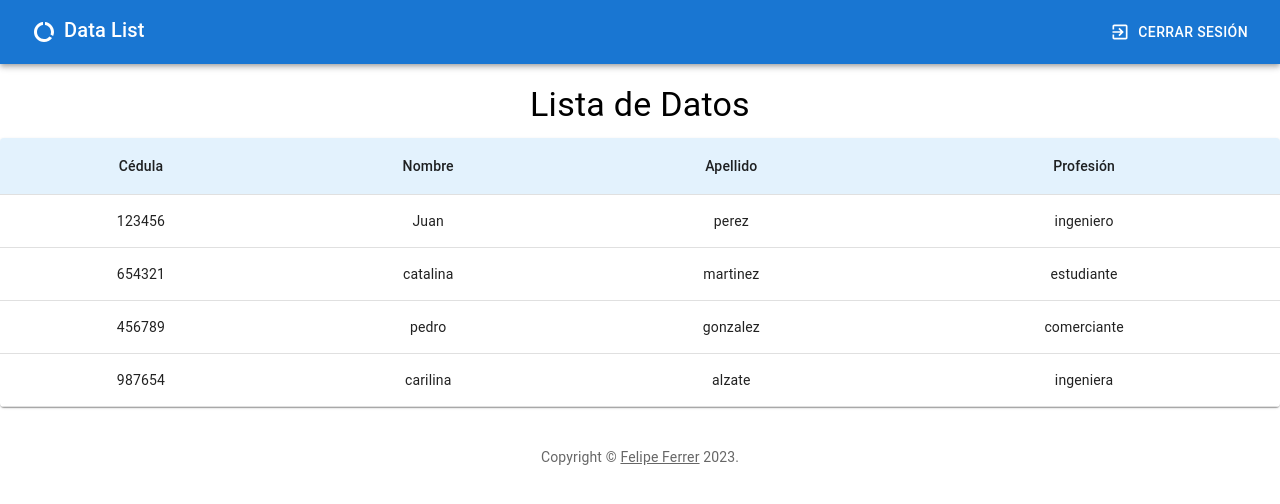
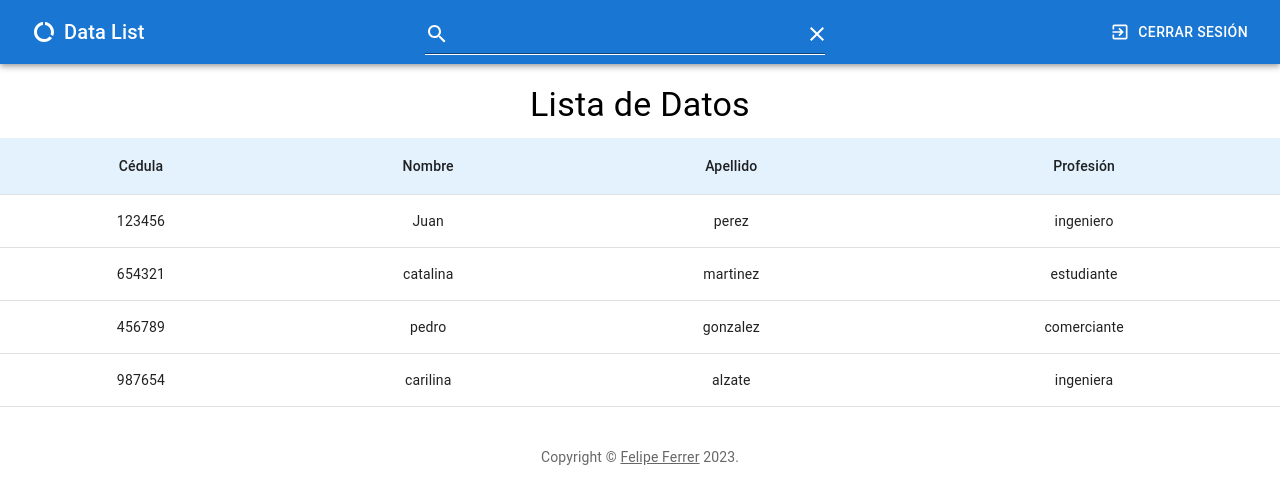
Before and after one commit to feerny/Prueba-E-Deas, a React (Create React App) app: page /home in a window 1280 px wide. Shown: the top 504 px of the page. Built offline with nearby package versions, Linux system fonts and the light colour scheme; no server answers; sample sign-in values are in the browser's storage.

Commit message:
termine todas validaciones el filtro, agrege scroll y fije fila principal de tabla

```diff
--- a/src/components/dataList/DataList.jsx
+++ b/src/components/dataList/DataList.jsx
@@ -1,19 +1,52 @@
 import React, { useState, useEffect } from 'react';
 import { connect } from 'react-redux';
-import { Table, TableBody, TableCell, TableContainer, TableHead, TableRow, Paper, Typography, IconButton, Dialog, DialogTitle, DialogContent, DialogActions, Button } from '@mui/material';
+import {
+  Table,
+  TableBody,
+  TableCell,
+  TableContainer,
+  TableHead,
+  TableRow,
+  Typography,
+  IconButton,
+  Dialog,
+  DialogTitle,
+  DialogContent,
+  DialogActions,
+  Button,
+} from '@mui/material';
 import { Edit, Save, Delete, Close } from '@mui/icons-material';
 import { setDataList } from '../../redux/actions';
 
-function DataList({ dataList, setDataList, user }) {
+function DataList({ dataList, setDataList, user, dataFilter }) {
   const [editingRowId, setEditingRowId] = useState(null);
   const [editedDataList, setEditedDataList] = useState(dataList);
   const [deleteDialogOpen, setDeleteDialogOpen] = useState(false);
   const [deletingRowId, setDeletingRowId] = useState(null);
   const [reloadComponent, setReloadComponent] = useState(false);
+  const [filteredDataList, setFilteredDataList] = useState([]);
 
   useEffect(() => {
     setEditedDataList(dataList);
   }, [dataList, reloadComponent]);
+
+  useEffect(() => {
+    if (dataFilter === '') {
+      setFilteredDataList(editedDataList);
+    } else {
+      const filteredList = editedDataList.filter((data) => {
+        const { cedula, nombre, apellido, profesion } = data;
+        const filterValue = dataFilter.toLowerCase();
+        return (
+          cedula.toLowerCase().includes(filterValue) ||
+          nombre.toLowerCase().includes(filterValue) ||
+          apellido.toLowerCase().includes(filterValue) ||
+          profesion.toLowerCase().includes(filterValue)
+        );
+      });
+      setFilteredDataList(filteredList);
+    }
+  }, [dataFilter, editedDataList]);
 
   const handleEdit = (rowId) => {
     setEditingRowId(rowId);
@@ -69,24 +102,36 @@ function DataList({ dataList, setDataList, user }) {
       <Typography variant="h4" align="center" gutterBottom>
         Lista de Datos
       </Typography>
-      {editedDataList.length === 0 ? (
+      {filteredDataList.length === 0 ? (
         <Typography variant="body1" align="center">
-          Sin registros
+          No se encontraron datos que coincidan con el filtro
         </Typography>
       ) : (
-        <TableContainer component={Paper}>
+        <TableContainer  style={{ maxHeight: 'calc(100vh - 240px)', overflow: 'auto' }}>
           <Table>
-            <TableHead>
+            <TableHead style={{ position: 'sticky', top: 0, zIndex: 1 }}>
               <TableRow style={{ backgroundColor: '#e3f2fd' }}>
-                <TableCell align="center">Cédula</TableCell>
-                <TableCell align="center">Nombre</TableCell>
-                <TableCell align="center">Apellido</TableCell>
-                <TableCell align="center">Profesión</TableCell>
-                {user===process.env.REACT_APP_ADMIN_TOKEN?<TableCell align="center">Acciones</TableCell>:null}
+                <TableCell align="center" >
+                  Cédula
+                </TableCell>
+                <TableCell align="center" >
+                  Nombre
+                </TableCell>
+                <TableCell align="center" >
+                  Apellido
+                </TableCell>
+                <TableCell align="center" >
+                  Profesión
+                </TableCell>
+                {user === process.env.REACT_APP_ADMIN_TOKEN ? (
+                  <TableCell align="center" style={{ position: 'sticky', top: 0, zIndex: 1 }}>
+                    Acciones
+                  </TableCell>
+                ) : null}
               </TableRow>
             </TableHead>
             <TableBody>
-              {editedDataList.map((data) => (
+              {filteredDataList.map((data) => (
                 <TableRow key={data.id}>
                   <TableCell align="center">
                     {editingRowId === data.id ? (
@@ -133,7 +178,8 @@ function DataList({ dataList, setDataList, user }) {
                     )}
                   </TableCell>
 
-                  {user===process.env.REACT_APP_ADMIN_TOKEN?<TableCell align="center">
+                  {user === process.env.REACT_APP_ADMIN_TOKEN ? (
+                    <TableCell align="center">
                       {editingRowId === data.id ? (
                         <>
                           <IconButton aria-label="Guardar" onClick={handleSave} disabled={Object.values(data).some((value) => value === '')}>
@@ -153,9 +199,8 @@ function DataList({ dataList, setDataList, user }) {
                           </IconButton>
                         </>
                       )}
-                  </TableCell>:null}
-
-
+                    </TableCell>
+                  ) : null}
                 </TableRow>
               ))}
             </TableBody>
@@ -181,7 +226,8 @@ function DataList({ dataList, setDataList, user }) {
 const mapStateToProps = (state) => {
   return {
     dataList: state.dataList,
-    user:state.user
+    user: state.user,
+    dataFilter: state.dataFilter,
   };
 };
 
--- a/src/components/nav/NavBar.jsx
+++ b/src/components/nav/NavBar.jsx
@@ -1,11 +1,11 @@
 import React, { useState } from 'react';
 import { Link, useNavigate } from 'react-router-dom';
-import { AppBar, Toolbar, Typography, IconButton, Button, Stack, Dialog, DialogTitle, DialogContent, DialogActions, TextField } from '@mui/material';
-import { DataUsage, Add, ExitToApp } from '@mui/icons-material';
+import { AppBar, Toolbar, Typography, IconButton, Button, Dialog, DialogTitle, DialogContent, DialogActions, TextField, useMediaQuery, useTheme } from '@mui/material';
+import { DataUsage, Add, ExitToApp, Search, Clear } from '@mui/icons-material';
 import { connect } from 'react-redux';
-import { setUser, setDataList } from '../../redux/actions';
+import { setUser, setDataList, setDataFilter } from '../../redux/actions';
 
-function NavBar({ setUser, setDataList, dataList, user }) {
+function NavBar({ setUser, setDataList, dataList, user, dataFilter, setDataFilter }) {
   const navigate = useNavigate();
   const [openModal, setOpenModal] = useState(false);
   const [newData, setNewData] = useState({
@@ -24,11 +24,13 @@ function NavBar({ setUser, setDataList, dataList, user }) {
   };
 
   const handleLogout = async () => {
-    localStorage.clear();
-    sessionStorage.clear();
+    localStorage.removeItem("keyUser");
+    sessionStorage.removeItem("keyUser");
     await setUser("notUser");
-    navigate('/login');
+    await navigate('/login');
+    window.location.reload();
   };
+
 
   const handleOpenModal = () => {
     setOpenModal(true);
@@ -68,26 +70,52 @@ function NavBar({ setUser, setDataList, dataList, user }) {
     }
   };
 
+  const theme = useTheme();
+  const isMobileResolution = useMediaQuery(theme.breakpoints.down('sm'));
+
   return (
     <>
       <AppBar position="static">
         <Toolbar sx={{ justifyContent: 'space-between' }}>
           <Typography variant="h6" component="div">
-            <Link to="/" style={{ textDecoration: 'none', color: 'inherit' }}>
+            <Link to="/" style={{ textDecoration: 'none', color: 'inherit', display: 'flex', alignItems: 'center' }}>
               <IconButton color="inherit">
                 <DataUsage />
               </IconButton>
-              Data List
+              <span>Data List</span>
             </Link>
           </Typography>
-          <Stack direction="row" spacing={9}>
-            {user===process.env.REACT_APP_ADMIN_TOKEN?<Button color="inherit" onClick={handleOpenModal} startIcon={<Add />}>
+
+          {isMobileResolution ? null : (
+            <TextField
+              value={dataFilter}
+              onChange={(e) => setDataFilter(e.target.value)}
+              id="search"
+              variant="standard"
+              margin="dense"
+              InputProps={{
+                startAdornment: <Search />,
+                endAdornment: (
+                  <IconButton onClick={()=>setDataFilter("")} edge="end" color="inherit">
+                    <Clear />
+                  </IconButton>
+                ),
+                sx: {
+                  color: '#ffffff',
+                  borderBottom: '1px solid #ffffff',
+                },
+              }}
+              sx={{ width: '400px' }}
+            />
+          )}
+          {user === process.env.REACT_APP_ADMIN_TOKEN && (
+            <Button color="inherit" onClick={handleOpenModal} startIcon={<Add />}>
               Agregar datos
-            </Button>:null}
-            <Button color="inherit" onClick={handleLogout} startIcon={<ExitToApp />}>
-              Cerrar sesión
             </Button>
-          </Stack>
+          )}
+          <Button color="inherit" onClick={handleLogout} startIcon={<ExitToApp />}>
+            Cerrar sesión
+          </Button>
         </Toolbar>
       </AppBar>
 
@@ -142,16 +170,19 @@ function NavBar({ setUser, setDataList, dataList, user }) {
     </>
   );
 }
+
 const mapStateToProps = (state) => {
   return {
     dataList: state.dataList,
-    user:state.user
+    user: state.user,
+    dataFilter:state.dataFilter
   };
 };
 
 const mapDispatchToProps = {
   setUser,
   setDataList,
+  setDataFilter
 };
 
 export default connect(mapStateToProps, mapDispatchToProps)(NavBar);
--- a/src/redux/actions.js
+++ b/src/redux/actions.js
@@ -2,6 +2,7 @@
 
 export const SET_DATA_LIST = 'SET_DATA_LIST';
 export const SET_USER = 'SET_USER';
+export const SET_DATA_FILTER = 'SET_DATA_FILTER';
 
 
 export const setDataList = (dataList) => {
@@ -17,3 +18,10 @@ export const setUser = (User) => {
       payload: User,
     };
   };
+
+  export const setDataFilter= (Data) => {
+    return {
+      type: SET_DATA_FILTER,
+      payload: Data,
+    };
+  };
--- a/src/redux/reducers/mainReducers.js
+++ b/src/redux/reducers/mainReducers.js
@@ -1,16 +1,16 @@
 // reducers.js
 
-import { SET_DATA_LIST, SET_USER } from '../actions';
+import { SET_DATA_LIST, SET_USER, SET_DATA_FILTER } from '../actions';
 
-let dataDefault=[{id:"1",cedula:"123456",nombre:"Juan",apellido:"perez",profesion:"ingeniero"},
-{id:"2",cedula:"654321",nombre:"catalina",apellido:"martinez",profesion:"estudiante"},
-{id:"3",cedula:"456789",nombre:"pedro",apellido:"gonzalez",profesion:"comerciante"},
-{id:"4",cedula:"987654",nombre:"carilina",apellido:"alzate",profesion:"ingeniera"},]
+let dataDefault = [{ id: "1", cedula: "123456", nombre: "Juan", apellido: "perez", profesion: "ingeniero" },
+{ id: "2", cedula: "654321", nombre: "catalina", apellido: "martinez", profesion: "estudiante" },
+{ id: "3", cedula: "456789", nombre: "pedro", apellido: "gonzalez", profesion: "comerciante" },
+{ id: "4", cedula: "987654", nombre: "carilina", apellido: "alzate", profesion: "ingeniera" },]
 
 const initialState = {
   user: localStorage.getItem("keyUser") || sessionStorage.getItem("keyUser") || "notUser",
   dataList: JSON.parse(localStorage.getItem('data')) || dataDefault,
-  rangeValue: [0, 11],
+  dataFilter: ""
 };
 
 const rootReducer = (state = initialState, action) => {
@@ -26,6 +26,11 @@ const rootReducer = (state = initialState, action) => {
         ...state,
         user: action.payload,
       };
+    case SET_DATA_FILTER:
+      return {
+        ...state,
+        dataFilter: action.payload,
+      };
     default:
       return state;
   }
```
Lines whose indentation alone changed are shown as unchanged.
